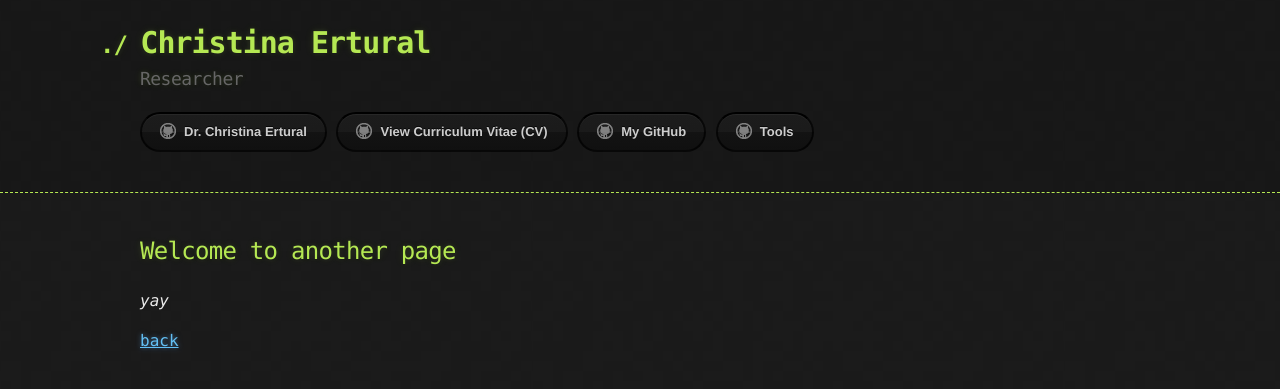
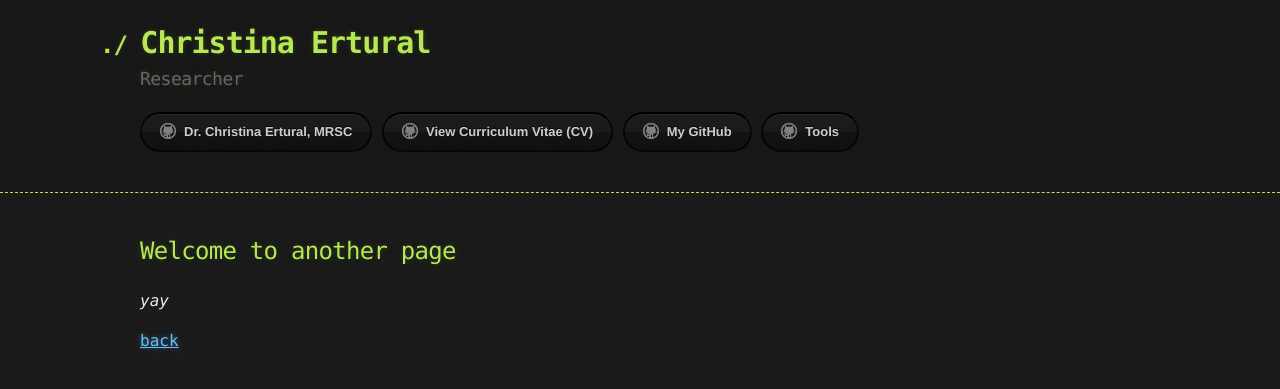
Before and after one commit to QuantumChemist/QuantumChemist.github.io, a Jekyll site: the page built from another-page.md, in a window 1280 px wide. Shown: the top 389 px of the page. Built offline with Jekyll 4.4.1, drawn with Linux system fonts in a browser that asks for light colours; our own code applies the rules of GitHub Pages for plain Markdown files.

Commit message:
Update default.html

```diff
--- a/_layouts/default.html
+++ b/_layouts/default.html
@@ -24,7 +24,7 @@
             <a href="{{ site.github.zip_url }}" class="btn">Download as .zip</a>
             <a href="{{ site.github.tar_url }}" class="btn">Download as .tar.gz</a>
           {% endif %}
-          <a href="https://g.co/kgs/Bi3Bdb" class="btn btn-github"><span class="icon"></span>Dr. Christina Ertural</a>
+          <a href="https://g.co/kgs/Bi3Bdb" class="btn btn-github"><span class="icon"></span>Dr. Christina Ertural, MRSC</a>
           <a href="https://quantumchemist.github.io/utils/cv.pdf" class="btn btn-github"><span class="icon"></span>View Curriculum Vitae (CV)</a>
           <a href="https://github.com/QuantumChemist" class="btn btn-github"><span class="icon"></span>My GitHub</a>
           <a href="https://quantumchemist.github.io/tools" class="btn btn-github"><span class="icon"></span>Tools</a>
```
